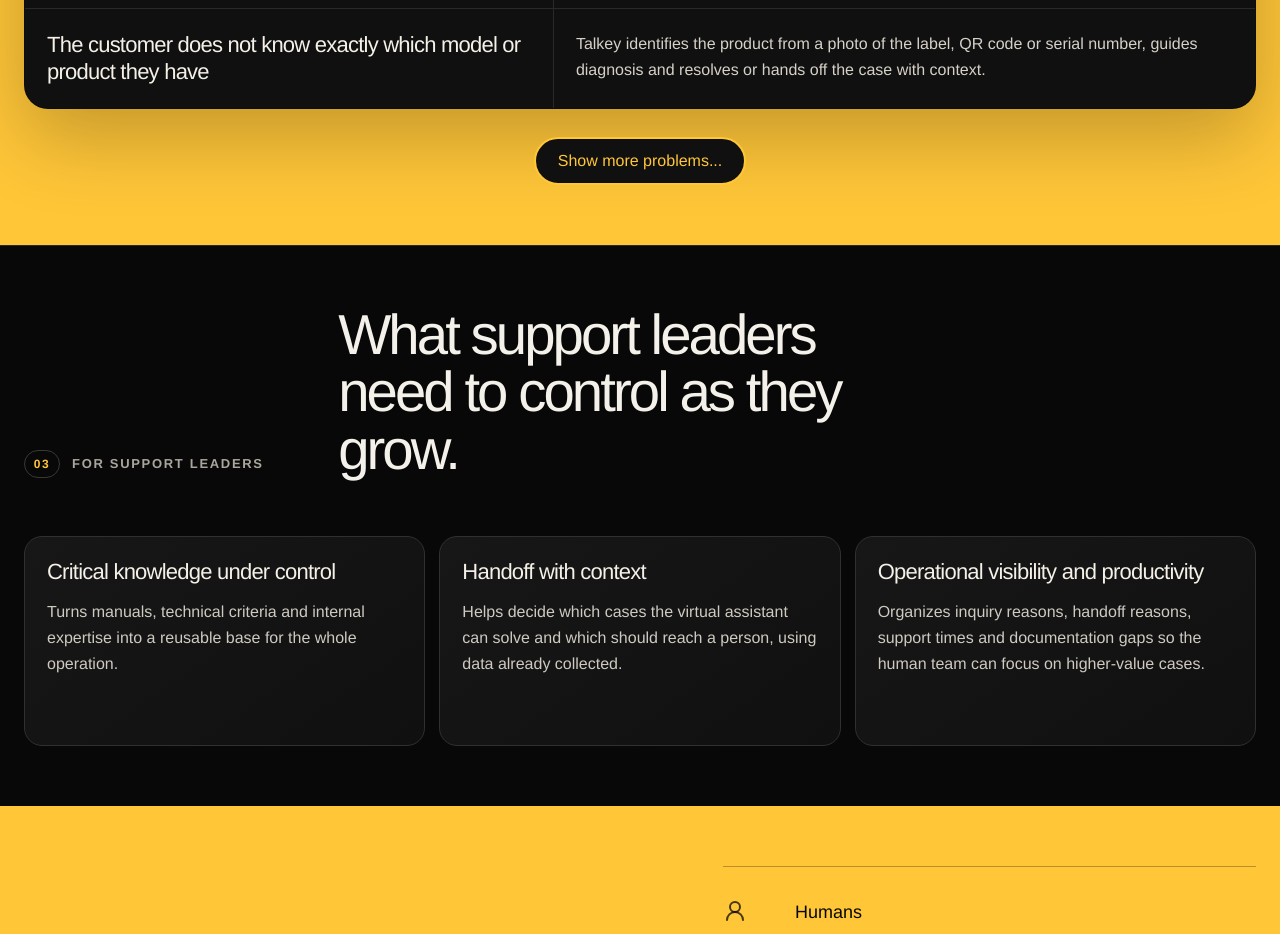
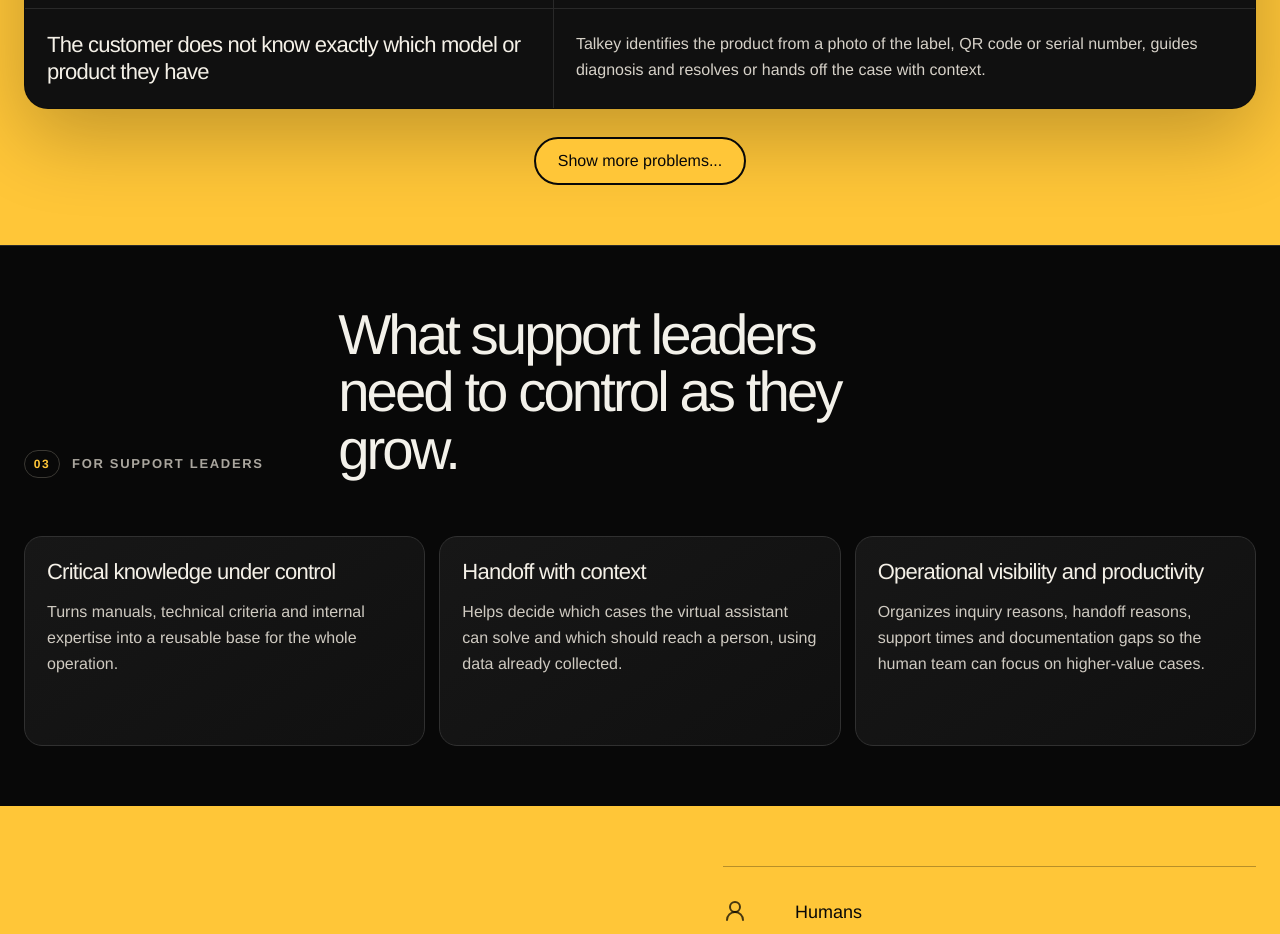
Before and after one commit to Lalob/Talkey-Website, a Next.js app: page /IA in a window 1280 px wide. Shown: the part 1100-2034 px from the top of the page. Built offline with nearby package versions, Linux system fonts and the light colour scheme; no server answers.

Commit message:
Adjust support problem toggle style

```diff
--- a/app/globals.css
+++ b/app/globals.css
@@ -717,6 +717,14 @@
 .mk-faq .mk-list-toggle {
   display: flex;
 }
+.mk-problem .mk-list-toggle {
+  border-color: #080808;
+  background: var(--mk-yellow);
+  color: #080808;
+}
+.mk-problem .mk-list-toggle:hover {
+  background: #ffd157;
+}
 .mk-use-cases .mk-list-toggle {
   display: flex;
   box-shadow: 0 16px 34px rgba(0,0,0,.18);
```
